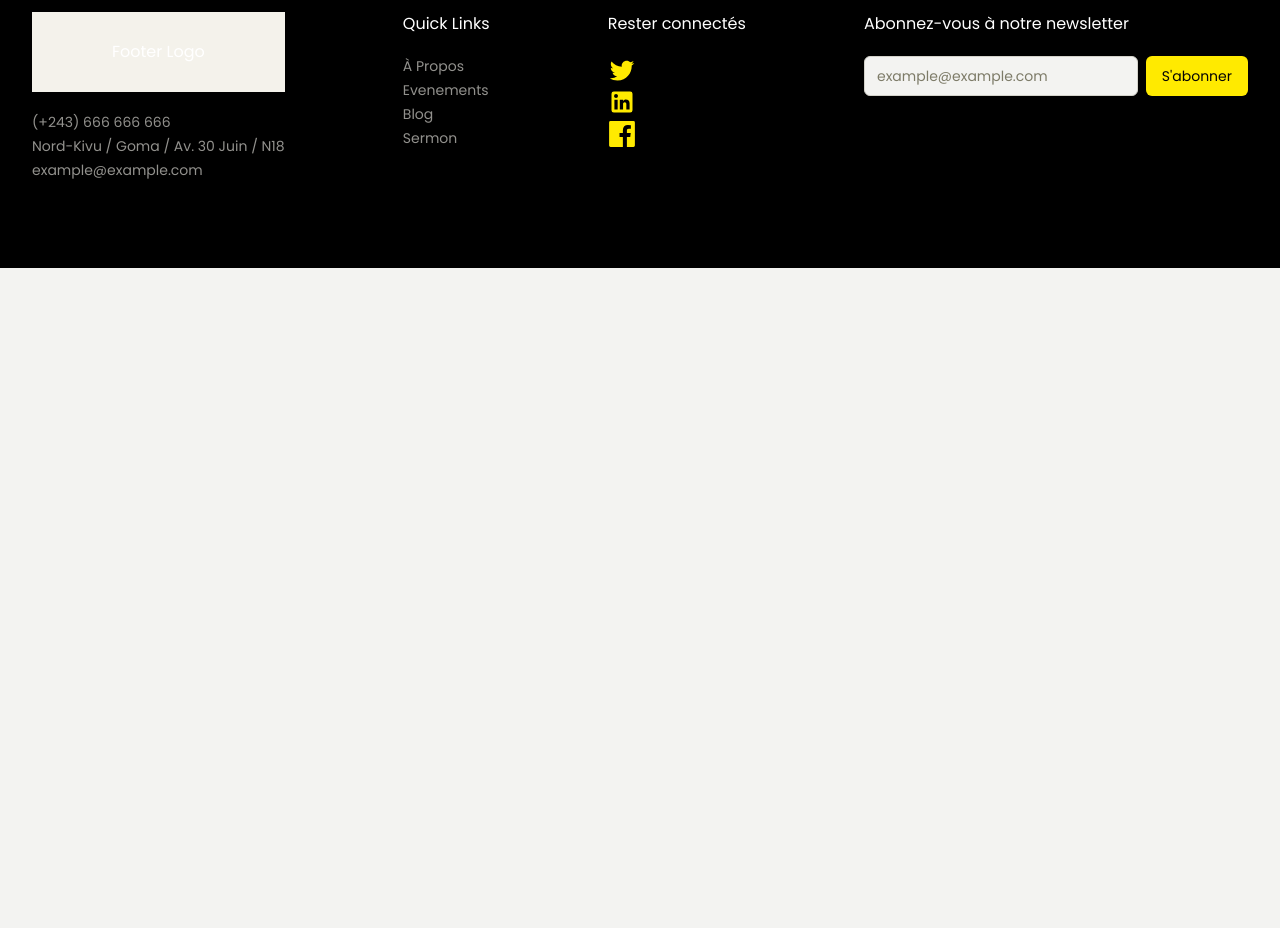
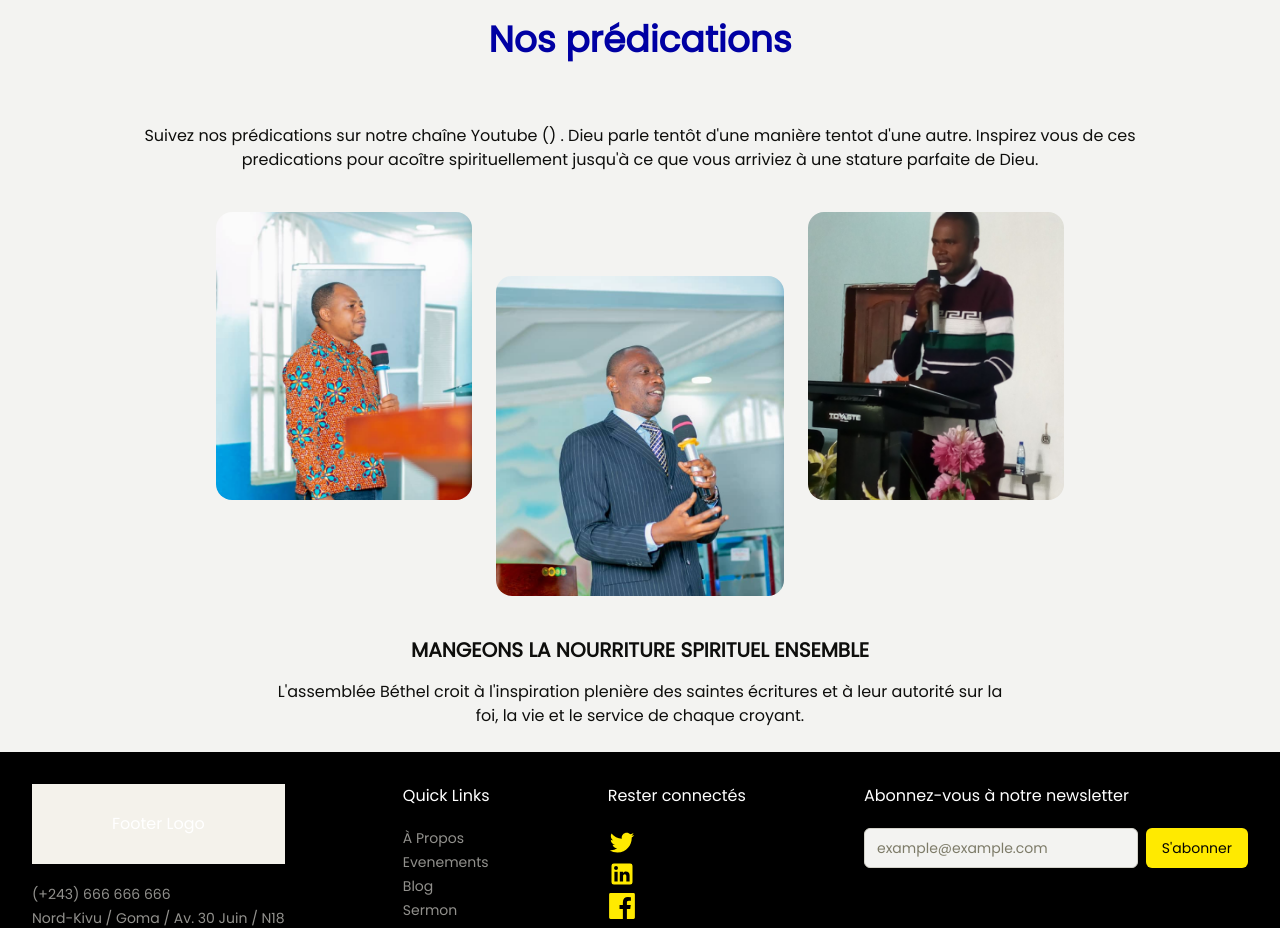
Before and after one commit to Dieumerci-M2/assemblee, a Next.js app: page / in a window 1280 px wide. Shown: the part 1340-2268 px from the top of the page. Before the commit the page ends 1608 px from the top, so only its background shows below. Built offline with nearby package versions, Linux system fonts and the light colour scheme; a web font is replaced by a local one.

Commit message:
feat: add "nos predications" section

```diff
--- a/app/layout.tsx
+++ b/app/layout.tsx
@@ -12,7 +12,6 @@ export const metadata: Metadata = {
 const poppins = Poppins({
   subsets :['latin'],
   weight: ["400"],
-  style: "normal",
   display: "swap",
   variable: "--poppins",
 })
--- a/app/page.tsx
+++ b/app/page.tsx
@@ -2,6 +2,7 @@
 import HeroSection from "@/components/homepage/heroSection";
 import AboutUsCard from "@/components/homepage/qui_sommes_nous/card";
 import { homePageContent } from "@/data/homePage";
+import Image from "next/image";
 
 export default function Home() {
   return (
@@ -26,6 +27,46 @@ export default function Home() {
             ))}
           </div>
         </div>
+        <div className="w-full  flex flex-col items-center">
+          <h3 className=" text-4xl font-semibold mb-16 text-cblue">
+            {homePageContent.predicationsSection.title}
+          </h3>
+          <div className="w-full flex flex-col items-center">
+            <div className="flex flex-col items-center justify-between w-full gap-6">
+              <p className=" text-center w-10/12">
+                {homePageContent.predicationsSection.description}
+              </p>
+              {/* Margin bottom is added here after considering margins in the gallery */}
+              <div className="w-full mb-20 pb-10 items-center justify-center flex gap-6">
+                {homePageContent.predicationsSection.imageGallery.map(
+                  (item, index) => (
+                    <div
+                      key={index}
+                      className={`w-64 ${
+                        index == 1 && " relative top-20 w-72 h-80"
+                      } overflow-hidden relative rounded-2xl h-72`}
+                    >
+                      <Image
+                        fill
+                        style={{ objectFit: "cover" }}
+                        alt="serviteur"
+                        src={item.img}
+                      />
+                    </div>
+                  )
+                )}
+              </div>
+            </div>
+            <div className="w-full flex flex-col gap-4 items-center">
+              <h3 className=" font-semibold text-xl uppercase">
+                {homePageContent.predicationsSection.bottomSection.title}
+              </h3>
+              <p className=" font-light text-center w-7/12">
+                {homePageContent.predicationsSection.bottomSection.description}
+              </p>
+            </div>
+          </div>
+        </div>
       </div>
     </main>
   );
--- a/data/homePage.tsx
+++ b/data/homePage.tsx
@@ -4,6 +4,11 @@ import {
   GiveLoveIcon,
   EchoIcon,
 } from "@/public/assets/icons/qui_somes_nous";
+import {
+  predicateur1,
+  predicateur2,
+  predicateur3,
+} from "@/public/assets/images/homepage/predication";
 
 export const homePageContent = {
   heroSection: {
@@ -12,29 +17,45 @@ export const homePageContent = {
     buttonText: "En savoir plus sur nous",
   },
   aboutUsSection: {
-    title: "Qui sommes-nous?",
+    title: "Qui sommes-nous ?",
     cards: [
       {
         icon: <PrayIcon size={20} />,
         title: "Doctrine",
         description:
           "L'assemblée Béthel tire source de ses enseignements en général dans la bible de 66 livres et en particulier dans l'épitre aux Ephésiens 2:20-22",
-          buttonText : "Lire plus"
+        buttonText: "Lire plus",
       },
       {
-        icon: <EchoIcon size={20}/>,
+        icon: <EchoIcon size={20} />,
         title: "Table du seigneur",
         description:
           "C'est un répas mystère que l'église  doit prendre pendant les rassemblements du soir ou de la nuit pour se souvenir de la mort de JC... ",
-          buttonText : "Lire plus"
+        buttonText: "Lire plus",
       },
       {
-        icon: <GiveLoveIcon size={20}/>,
+        icon: <GiveLoveIcon size={20} />,
         title: "Bapteme d'eau",
         description:
           "L'assemblée Béthel croit au baptème d'eau par immersion dans les eaux qui coulent. L'administration du baptème se fait au nom de Jesus...",
-          buttonText : "Lire plus"
+        buttonText: "Lire plus",
       },
     ],
   },
+  predicationsSection: {
+    title: "Nos prédications",
+    description:
+      "Suivez nos prédications sur notre chaîne Youtube () . Dieu parle tentôt d'une manière tentot d'une autre. Inspirez vous de ces predications pour acoître spirituellement jusqu'à ce que vous arriviez à une stature parfaite de Dieu.",
+    imageGallery: [
+      { img: predicateur1 },
+      { img: predicateur2 },
+      { img: predicateur3 },
+    ],
+
+    bottomSection: {
+      title: "Mangeons la nourriture spirituel ensemble",
+      description:
+        "L'assemblée Béthel croit à l'inspiration plenière des saintes écritures et à leur autorité sur la foi, la vie et le service de chaque croyant.",
+    },
+  },
 };
```
